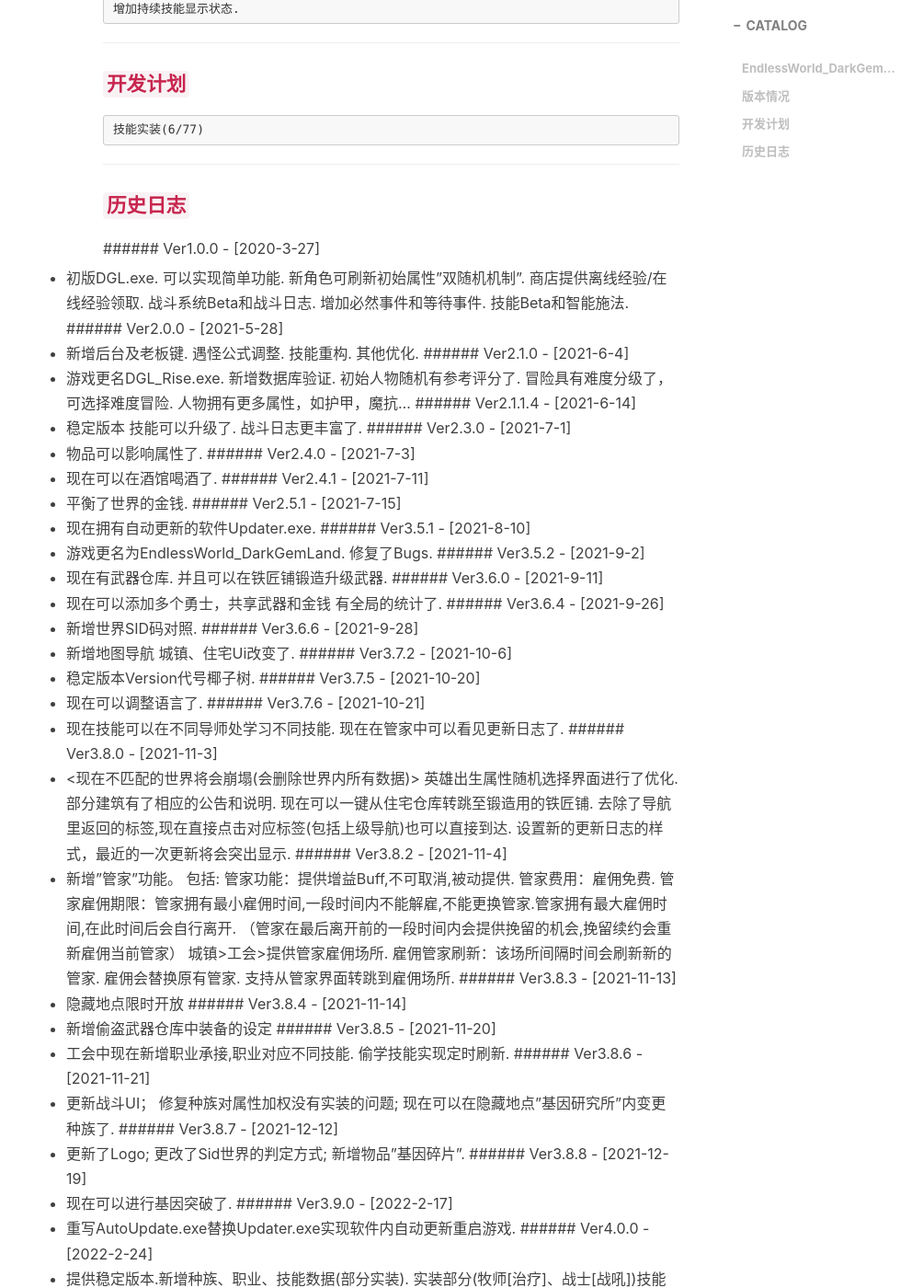
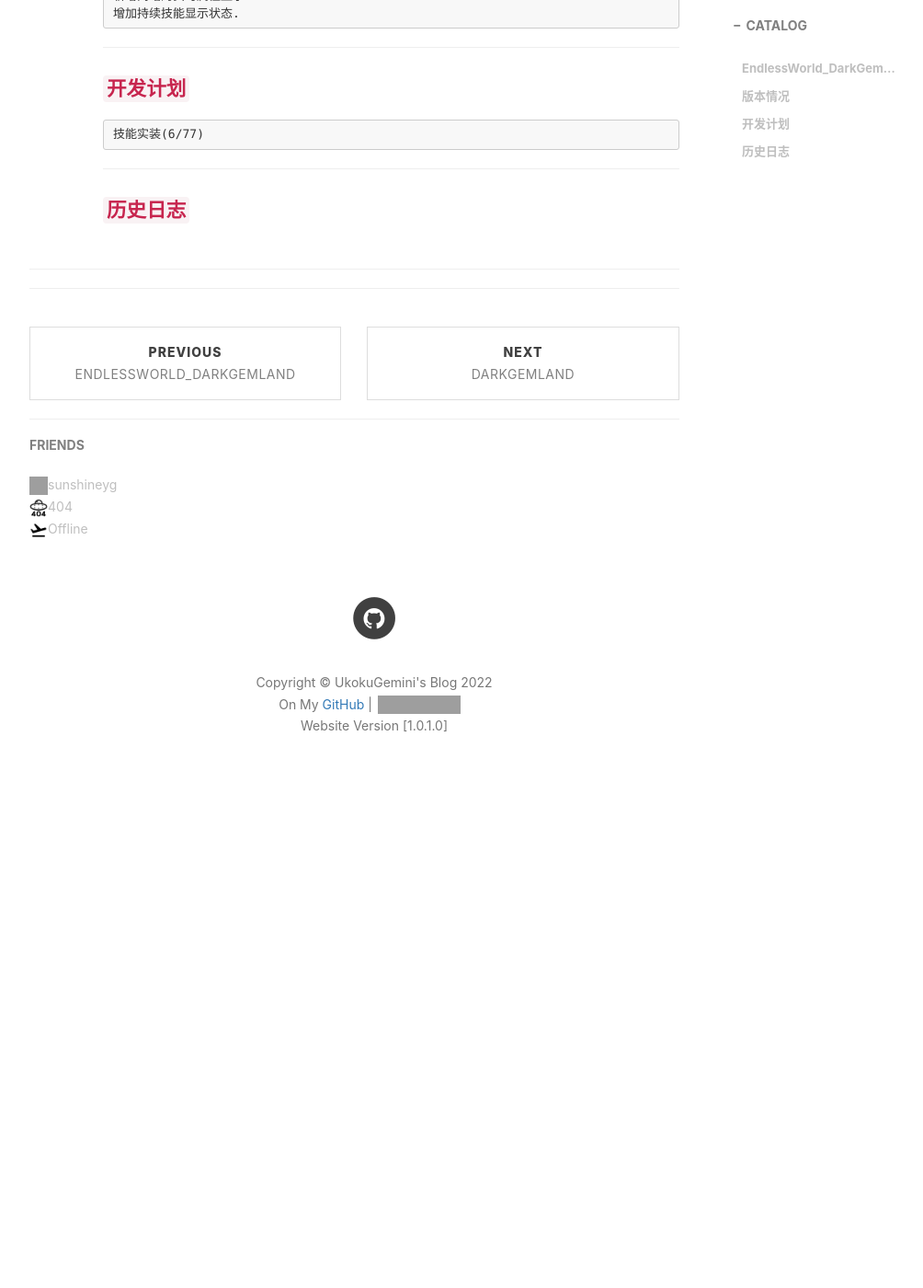
Before and after one commit to UkokuGemini/UkokuGemini.github.io, a Jekyll site: the page built from _posts/2022-04-24-EndlessWorld_DarkGemLand最新状态.md, in a window 1280 px wide and 1400 px high, scrolled down 980 px. Shown: the whole window at 92% size, without its empty margins (233-1237 px from the left). Built offline with Jekyll 4.4.1, drawn with Linux system fonts in a browser that asks for light colours; nearby versions of some CDN libraries; after the commit the page ends 1873 px from its top, so only the background shows below that; some of the changed text lies outside the part shown; grey boxes are pictures that could not be loaded.

Commit message:
2022年4月24日01点35分

````diff
--- a/_posts/2022-04-24-EndlessWorld_DarkGemLand最新状态.md
+++ b/_posts/2022-04-24-EndlessWorld_DarkGemLand最新状态.md
@@ -30,75 +30,6 @@ catalog: true
 ```
 ***
 ### `历史日志`
- ###### Ver1.0.0 - [2020-3-27]
- - 初版DGL.exe. 可以实现简单功能. 新角色可刷新初始属性"双随机机制". 商店提供离线经验/在线经验领取. 战斗系统Beta和战斗日志. 增加必然事件和等待事件. 技能Beta和智能施法.
- ###### Ver2.0.0 - [2021-5-28]
- - 新增后台及老板键. 遇怪公式调整. 技能重构. 其他优化.
- ###### Ver2.1.0 - [2021-6-4]
- - 游戏更名DGL_Rise.exe. 新增数据库验证. 初始人物随机有参考评分了. 冒险具有难度分级了，可选择难度冒险. 人物拥有更多属性，如护甲，魔抗...
- ###### Ver2.1.1.4 - [2021-6-14]
- - 稳定版本 技能可以升级了. 战斗日志更丰富了.
- ###### Ver2.3.0 - [2021-7-1]
- - 物品可以影响属性了.
- ###### Ver2.4.0 - [2021-7-3]
- - 现在可以在酒馆喝酒了.
- ###### Ver2.4.1 - [2021-7-11]
- - 平衡了世界的金钱.
- ###### Ver2.5.1 - [2021-7-15]
- - 现在拥有自动更新的软件Updater.exe.
- ###### Ver3.5.1 - [2021-8-10]
- - 游戏更名为EndlessWorld_DarkGemLand. 修复了Bugs.
- ###### Ver3.5.2 - [2021-9-2]
- - 现在有武器仓库. 并且可以在铁匠铺锻造升级武器.
- ###### Ver3.6.0 - [2021-9-11]
- - 现在可以添加多个勇士，共享武器和金钱 有全局的统计了.
- ###### Ver3.6.4 - [2021-9-26]
- - 新增世界SID码对照.
- ###### Ver3.6.6 - [2021-9-28]
- - 新增地图导航 城镇、住宅Ui改变了.
- ###### Ver3.7.2 - [2021-10-6]
- - 稳定版本Version代号椰子树.
- ###### Ver3.7.5 - [2021-10-20]
- - 现在可以调整语言了.
- ###### Ver3.7.6 - [2021-10-21]
- - 现在技能可以在不同导师处学习不同技能. 现在在管家中可以看见更新日志了.
- ###### Ver3.8.0 - [2021-11-3]
- - <现在不匹配的世界将会崩塌(会删除世界内所有数据)> 英雄出生属性随机选择界面进行了优化. 部分建筑有了相应的公告和说明. 现在可以一键从住宅仓库转跳至锻造用的铁匠铺. 去除了导航里返回的标签,现在直接点击对应标签(包括上级导航)也可以直接到达. 设置新的更新日志的样式，最近的一次更新将会突出显示.
- ###### Ver3.8.2 - [2021-11-4]
- - 新增"管家"功能。 包括: 管家功能：提供增益Buff,不可取消,被动提供. 管家费用：雇佣免费. 管家雇佣期限：管家拥有最小雇佣时间,一段时间内不能解雇,不能更换管家.管家拥有最大雇佣时间,在此时间后会自行离开. （管家在最后离开前的一段时间内会提供挽留的机会,挽留续约会重新雇佣当前管家） 城镇>工会>提供管家雇佣场所. 雇佣管家刷新：该场所间隔时间会刷新新的管家. 雇佣会替换原有管家. 支持从管家界面转跳到雇佣场所.
- ###### Ver3.8.3 - [2021-11-13]
- - 隐藏地点限时开放
- ###### Ver3.8.4 - [2021-11-14]
- - 新增偷盗武器仓库中装备的设定
- ###### Ver3.8.5 - [2021-11-20]
- - 工会中现在新增职业承接,职业对应不同技能. 偷学技能实现定时刷新.
- ###### Ver3.8.6 - [2021-11-21]
- - 更新战斗UI； 修复种族对属性加权没有实装的问题; 现在可以在隐藏地点"基因研究所"内变更种族了.
- ###### Ver3.8.7 - [2021-12-12]
- - 更新了Logo; 更改了Sid世界的判定方式; 新增物品"基因碎片".
- ###### Ver3.8.8 - [2021-12-19]
- - 现在可以进行基因突破了.
- ###### Ver3.9.0 - [2022-2-17]
- - 重写AutoUpdate.exe替换Updater.exe实现软件内自动更新重启游戏.
- ###### Ver4.0.0 - [2022-2-24]
- - 提供稳定版本.新增种族、职业、技能数据(部分实装). 实装部分(牧师[治疗]、战士[战吼])技能效果. 优化战斗日志.
- ###### Ver4.0.3 - [2022-3-2]
- - 增加清屏按钮. 优化技能显示.
- ###### Ver4.1.0 - [2022-3-3]
- - 系统数据库与用户存档分离. 初始化字体.
- ###### Ver4.1.3 - [2022-3-17]
- - 新增怪物评分 新增图书馆部分说明，增添Wiki标志 【基因研究所】里三项种族功能(种族突破、变异、重置) 管家现在会在工会内定期刷新新增 神社现在会定期刷新新增
- ###### Ver4.1.5 - [2022-3-25]
- - 首次探索经验加成比例由1.5改为1 升级经验比例由10改为20 城镇新增搜寻任务,并自动可以执行.
- ###### Ver4.1.6 - [2022-3-26]
- - 现在可以实现自动冒险前领取一次神社祝福. (稳定版本:小馄饨)
- ###### Ver4.1.7 - [2022-4-5]
- - 赌场装修竣工营业啦.
- ###### Ver4.1.8 - [2022-4-20]
- - 现在可以在神社净化负面效果. 更醒目的隐藏地点倒计时. 技能拥有不同的继续攻击或继续施法特点. 旅途将会出现陷阱、迷宫、和旅站. 英雄现在可以锁定，锁定后英雄将不再离开.
- ###### Ver4.2.0 - [2022-4-22]
- - 增加冒险武器、基因碎片、黑石掉落. 修改SP点数获得机制.
- ###### Ver4.2.1 - [2022-4-24]
- - 实装技能(祝福、驱逐、惩戒、威吓) 新增简略的实时属性显示. 增加持续技能显示状态.
+
 ***
 ***
````
